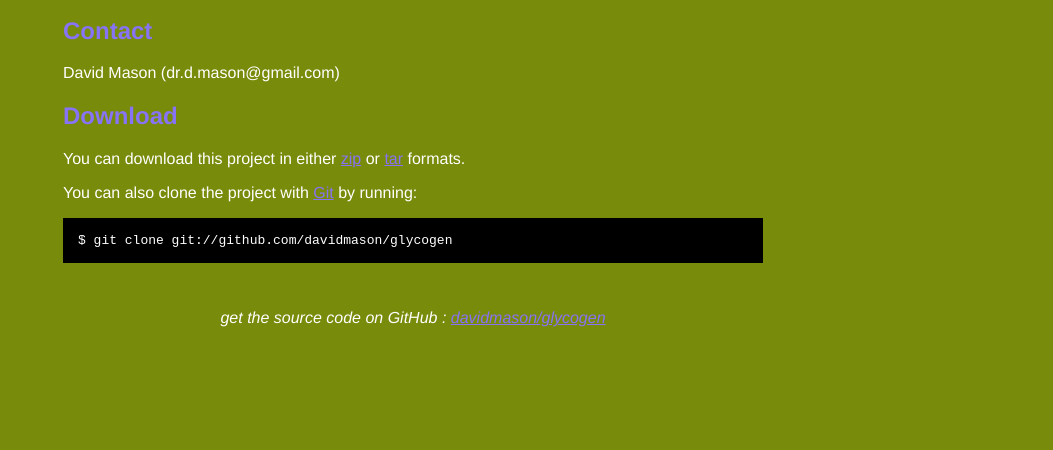
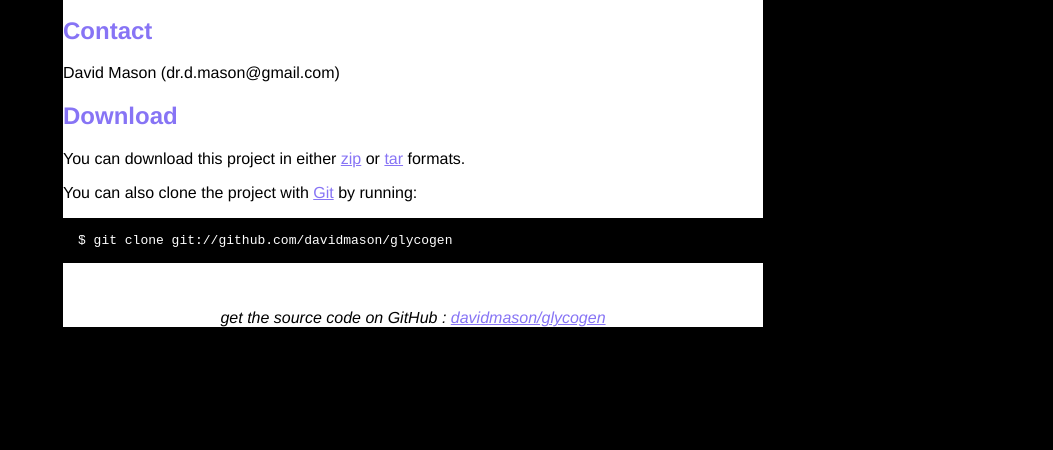
Before and after one commit to davidmason/glycogen, a plain HTML site: page index.html in a window 1280 px wide. Shown: the part 350-800 px from the top of the page, without its empty margins (227-1280 px from the left). Drawn offline with Linux system fonts and the light colour scheme.

Commit message:
updated page colours to increase readability

```diff
--- a/index.html
+++ b/index.html
@@ -8,11 +8,13 @@
   <style type="text/css">
     body {
       margin-top: 1.0em;
-      background-color: #788b0a;
+      background-color: #000000;
       font-family: Helvetica, Arial, FreeSans, san-serif;
       color: #ffffff;
     }
     #container {
+      background-color: #ffffff;
+      color: #000000;
       margin: 0 auto;
       width: 700px;
     }
```
